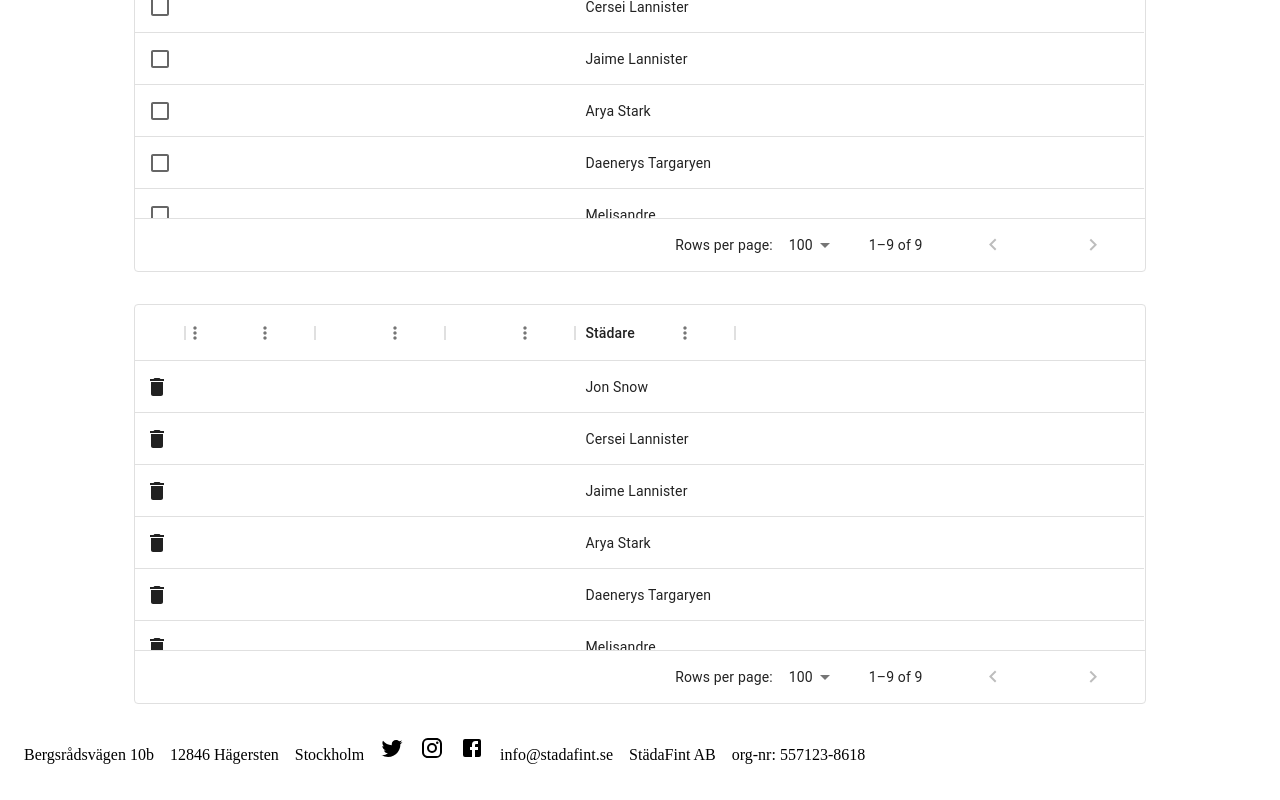
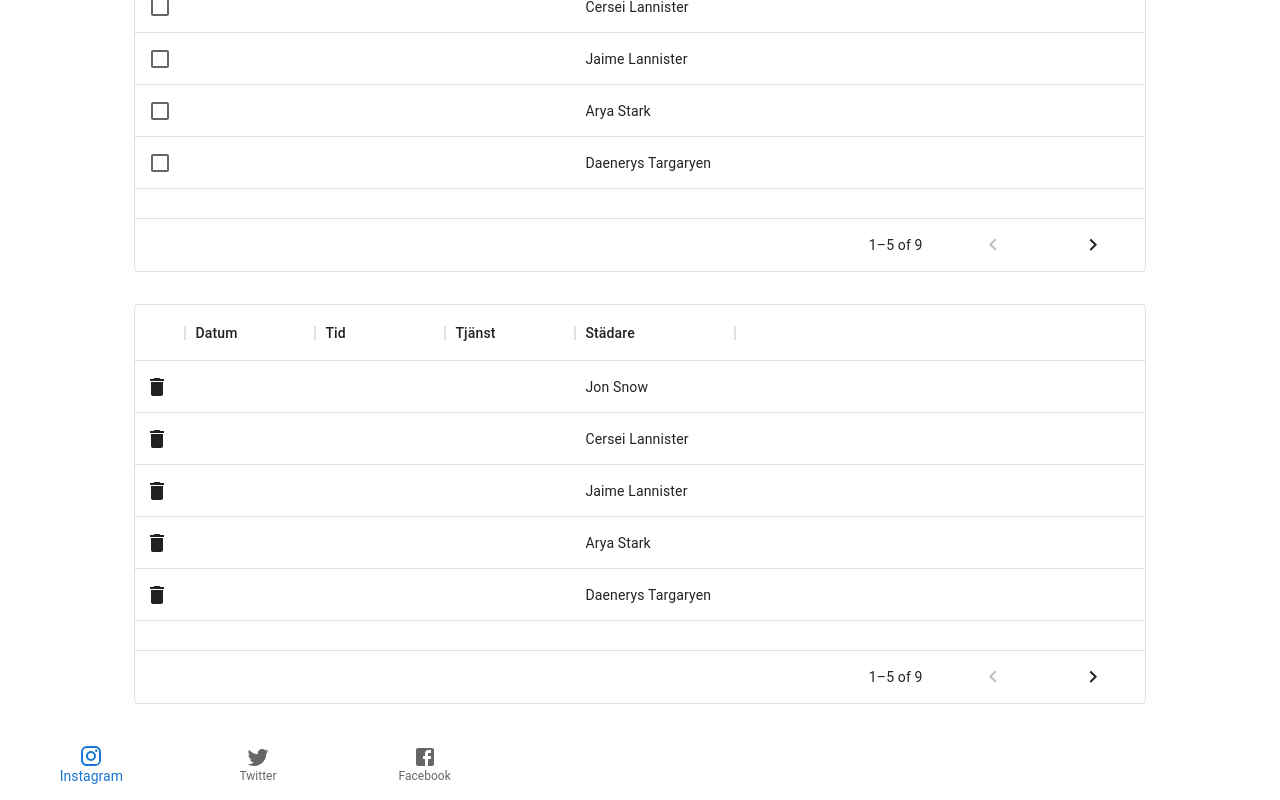
Before and after one commit to carolinmimmie/CleanTidy-app, a React (Create React App) app: page / in a window 1280 px wide. Shown: the part 1878-2678 px from the top of the page. Before the commit the page ends 2650 px from the top, so only its background shows below. Built offline with nearby package versions, Linux system fonts and the light colour scheme.

Commit message:
fortsatt jobba med footer.

```diff
--- a/package.json
+++ b/package.json
@@ -3,10 +3,11 @@
   "version": "0.1.0",
   "private": true,
   "dependencies": {
-    "@emotion/react": "^11.10.5",
-    "@emotion/styled": "^11.10.5",
+    "@emotion/react": "^11.10.6",
+    "@emotion/styled": "^11.10.6",
     "@mui/icons-material": "^5.11.9",
     "@mui/material": "^5.11.9",
+    "@mui/x-data-grid": "^5.17.24",
     "@testing-library/jest-dom": "^5.16.5",
     "@testing-library/react": "^13.4.0",
     "@testing-library/user-event": "^13.5.0",
--- a/src/App.css
+++ b/src/App.css
@@ -113,7 +113,7 @@ Button {
 }
 
 /* Footer */
-/* .footer {
+/* .text-footer {
   display: flex;
   flex-direction: column;
   gap: 1rem;
--- a/src/components/Footer.tsx
+++ b/src/components/Footer.tsx
@@ -1,36 +1,43 @@
 import * as React from "react";
 import Box from "@mui/material/Box";
+import BottomNavigation from "@mui/material/BottomNavigation";
+import BottomNavigationAction from "@mui/material/BottomNavigationAction";
 import Link from "@mui/material/Link";
 import TwitterIcon from "@mui/icons-material/Twitter";
 import InstagramIcon from "@mui/icons-material/Instagram";
 import FacebookIcon from "@mui/icons-material/Facebook";
 
-const preventDefault = (event: React.SyntheticEvent) => event.preventDefault();
 const Footer = () => {
+  const [value, setValue] = React.useState(0);
+
   return (
-    <Box
-      sx={{
-        typography: "",
-        "& > :not(style) ": {
-          ml: 2,
-          color: "black",
-          textDecoration:"none"
-        },
+    <Box sx={{ width: 500 }}>
+      <BottomNavigation
+        showLabels
+        value={value}
+        onChange={(event, newValue) => {
+          setValue(newValue);
         }}
-      onClick={preventDefault}
       >
-      <Link href="#">Bergsrådsvägen 10b</Link>
-      <Link href="#">12846 Hägersten</Link>
-      <Link href="#">Stockholm</Link>
-
-      <TwitterIcon />
-      <InstagramIcon />
-      <FacebookIcon />
-
-      <Link href="#">info@stadafint.se</Link>
-      <Link href="#">StädaFint AB</Link>
-      <Link href="#">org-nr: 557123-8618</Link>
+        {/* <div className="text-footer">
+          <h3>Adress</h3>
+          <a href="# ">Bergsrådsvägen 10b</a>
+          <a href="# ">12846 Hägersten</a>
+          <a href="# ">Stockholm</a>{" "}
+        </div> */}
+        <BottomNavigationAction label="Instagram" icon={<InstagramIcon />} />
+        <BottomNavigationAction label="Twitter" icon={<TwitterIcon />} />
+        <BottomNavigationAction label="Facebook" icon={<FacebookIcon />} />
+      </BottomNavigation>
+      {/* <div className="text-footer">
+        <h3>Adress</h3>
+        <a href="# ">Bergsrådsvägen 10b</a>
+        <a href="# ">12846 Hägersten</a>
+        <a href="# ">Stockholm</a>{" "}
+      </div> */}
     </Box>
+  );
+};
 // <div className="footer">
 //   <div className="text-footer">
 //     <h6>Adress</h6>
@@ -59,6 +66,5 @@ const Footer = () => {
 //     <a href="# ">org-nr: 557123-8618</a>
 //   </div>
 // </div>
-  );
-};
+
 export default Footer;
```
Also changed, not shown: 1 other file (tests, documents, lock files or other folders). Lines whose indentation alone changed are shown as unchanged.
